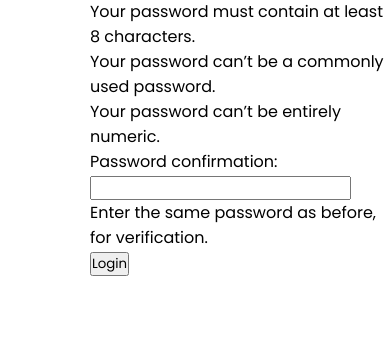
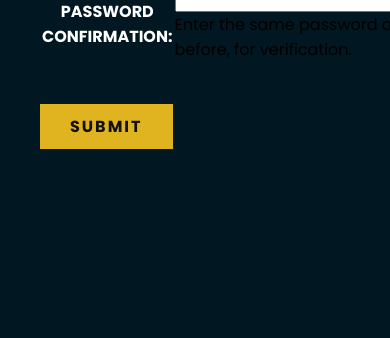
Before and after one commit to chandlercasey13/surelock-password-app, a Django app: page /accounts/signup/ in a window 390 px wide; the page is wider, and only the part inside the window is pictured. Shown: the part 506-844 px from the top of that part. Run offline with Django 5.2, Linux system fonts and the light colour scheme.

Commit message:
style signup page

```diff
--- /dev/null
+++ b/surelock/main_app/static/css/signup/signup.css
@@ -0,0 +1,161 @@
+.text h2 {
+  font-size: 5em;
+  font-weight: 800;
+  color: #fff;
+  line-height: 1em;
+  text-transform: uppercase;
+}
+.text h3 {
+  font-size: 4em;
+  font-weight: 700;
+  color: #fff;
+  line-height: 1em;
+  text-transform: uppercase;
+}
+.text h4 {
+    font-size: 2em;
+    font-weight: 700;
+    color: #fff;
+    line-height: 1em;
+    color: #e0b320;
+  }
+  .text h5 {
+    font-size: 1em;
+    font-weight: 700;
+    color: #fff;
+    line-height: 1em;
+    text-transform: uppercase;
+  }
+  .signup-form {
+    margin: 60px 0 0 0;
+  }
+  label {
+    font-size: 1em;
+    font-weight: 700;
+    color: #fff;
+    line-height: 1em;
+    text-transform: uppercase;
+  }
+  th {
+    margin: 20px 0;
+  }
+  button {
+    display: inline-block;
+    font-size: 1em;
+    background: #e0b320;
+    color: #2c281b;
+    padding: 10px 30px;
+    text-transform: uppercase;
+    text-decoration: none;
+    font-weight: 700;
+    margin-top: 10px;
+    color: #111;
+    letter-spacing: 2px;
+    transition: 0.2s;
+    border: none;
+}
+.form-button {
+   margin: 30px 0 0 0;
+}
+.text button:hover {
+        letter-spacing: 6px;
+}
+
+.showcase {
+    position: absolute;
+    right: 0;
+    width: 100%;
+    min-height: 100vh;
+    padding: 150px;
+    display: flex;
+    justify-content: space-between;
+    align-items: start;
+    background: #111;
+    transition: 0.5s;
+    z-index: 2;
+  }
+  .showcase.active {
+    right: 300px;
+  }
+
+.text p {
+  font-size: 1.1em;
+  color: #fff;
+  margin: 20px 0;
+  font-weight: 400;
+  max-width: 700px;
+}
+.text a {
+  display: inline-block;
+  font-size: 1em;
+  background: #fff;
+  padding: 10px 30px;
+  text-transform: uppercase;
+  text-decoration: none;
+  font-weight: 500;
+  margin-top: 10px;
+  color: #111;
+  letter-spacing: 2px;
+  transition: 0.2s;
+}
+.text a:hover {
+  letter-spacing: 6px;
+}
+.social {
+  position: absolute;
+  z-index: 10;
+  bottom: 20px;
+  display: flex;
+  justify-content: center;
+  align-items: center;
+}
+.social li {
+  list-style: none;
+}
+.social li a {
+  display: inline-block;
+  margin-right: 20px;
+  filter: invert(1);
+  transform: scale(0.5);
+  transition: 0.5s;
+}
+.social li a:hover {
+  transform: scale(0.5) translateY(-15px);
+}
+.menu {
+  position: absolute;
+  top: 0;
+  right: 0;
+  width: 300px;
+  height: 100%;
+  display: flex;
+  justify-content: center;
+  align-items: top;
+}
+.menu ul {
+  position: relative;
+}
+.menu ul li {
+  list-style: none;
+}
+.menu ul li a {
+  text-decoration: none;
+  font-size: 24px;
+  color: #111;
+}
+.menu ul li a:hover {
+	color: #E0B320;
+}
+
+@media (max-width: 991px) {
+  .showcase,
+  .showcase header {
+    padding: 40px;
+  }
+  .text h2 {
+    font-size: 3em;
+  }
+  .text h3 {
+    font-size: 2em;
+  }
+}
--- a/surelock/main_app/templates/signup.html
+++ b/surelock/main_app/templates/signup.html
@@ -1,9 +1,21 @@
-{% extends 'base.html' %} {% load static %} {% block head %}
-<link rel="stylesheet" href="{% static 'css/form.css' %}" />
-{% endblock %} {% block content %}
+{% extends 'base.html' %} {% load static %}
+{% block head %}
+<link rel="stylesheet" href="{% static 'css/signup/signup.css' %}" />
+{% endblock %}
+
+{% block content %}
+<section class="showcase">
+  <!--
+	This is the video that will play in the background
+	<video src="" muted loop autoplay></video>
+	-->
+
+	<div class="overlay"></div>
+	<div class="text">
 		<div class="page-header">
-  <h1>Sign Up</h1>
+        <h4 class="text-gold">Sign Up</h4>
     </div>
+    <div class="signup-form">
       {% if error_message %}
         <p class="red-text">{{ error_message }}</p>
       {% endif %}
@@ -12,7 +24,13 @@
         <table>
           {{ form.as_table }}
         </table>
-  <button type="submit" class="btn submit">Submit!</button>
+        <div class="form-button">
+          <button type="submit" class="btn submit">Submit</button>
+        </div>
       </form>
+	</div>
+</div>
+</section>
+
 
 {% endblock %}
```
Lines whose indentation alone changed are shown as unchanged.
